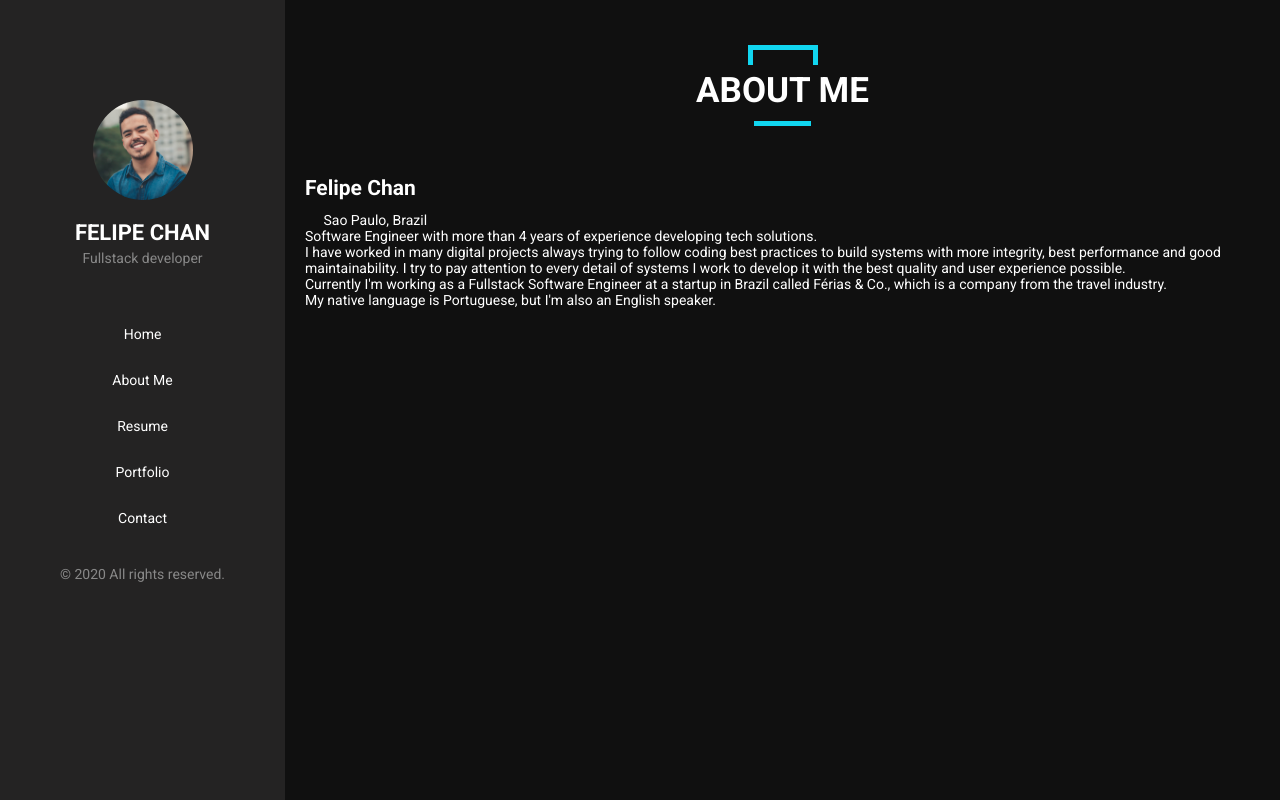
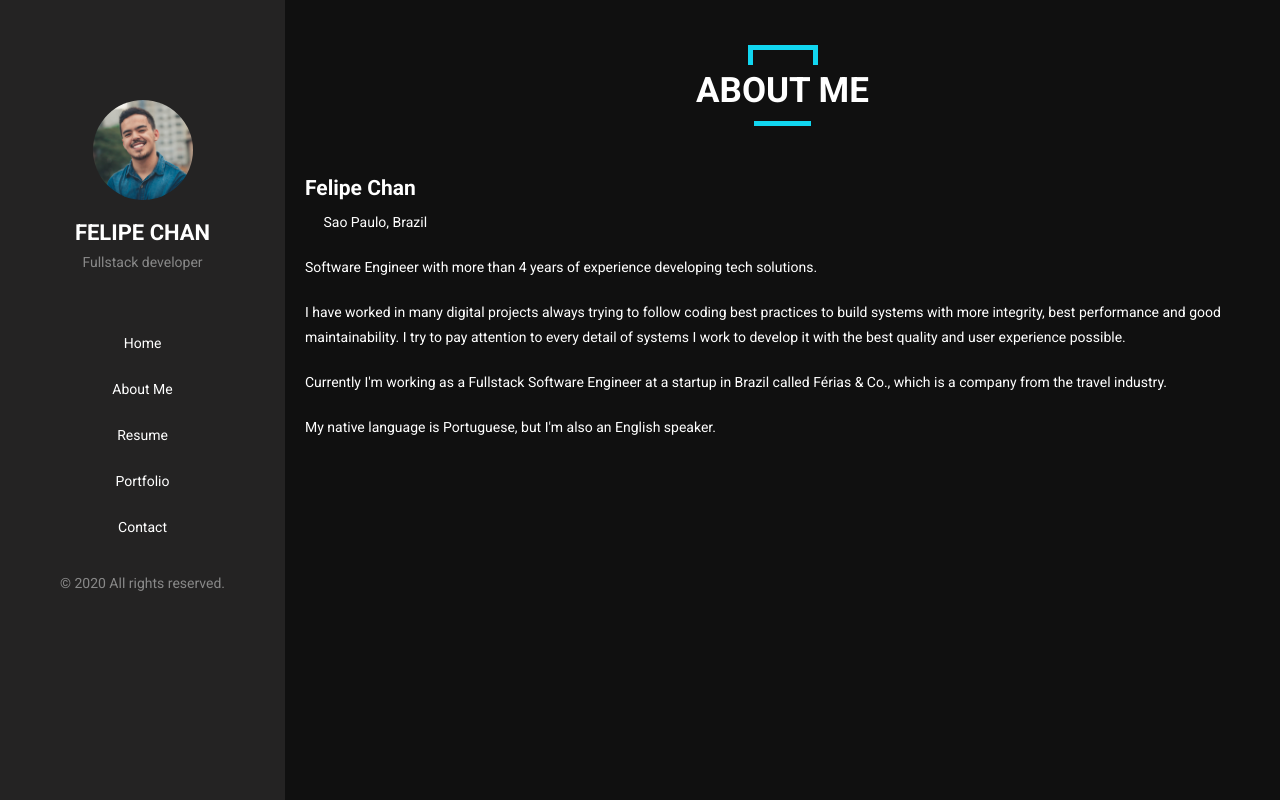
Before and after one commit to ofelipechan/react-resume, a React (Create React App) app: page /#/about in a window 1280 px wide. Built offline with nearby package versions, Linux system fonts and the light colour scheme; some icons are missing.

Commit message:
about text style

```diff
--- a/src/index.scss
+++ b/src/index.scss
@@ -22,6 +22,10 @@ textarea {
 
 button {
   cursor: pointer;
+}
+
+p {
+  line-height: 25px;
 }
 
 .background-dark {
--- a/src/pages/about/styles.scss
+++ b/src/pages/about/styles.scss
@@ -2,4 +2,7 @@
     h2 {
         margin-bottom: 10px;
     }
+    p {
+        margin-bottom: 20px;
+    }
 }
```
Also changed, not shown: 1 other file (tests, documents, lock files or other folders).
